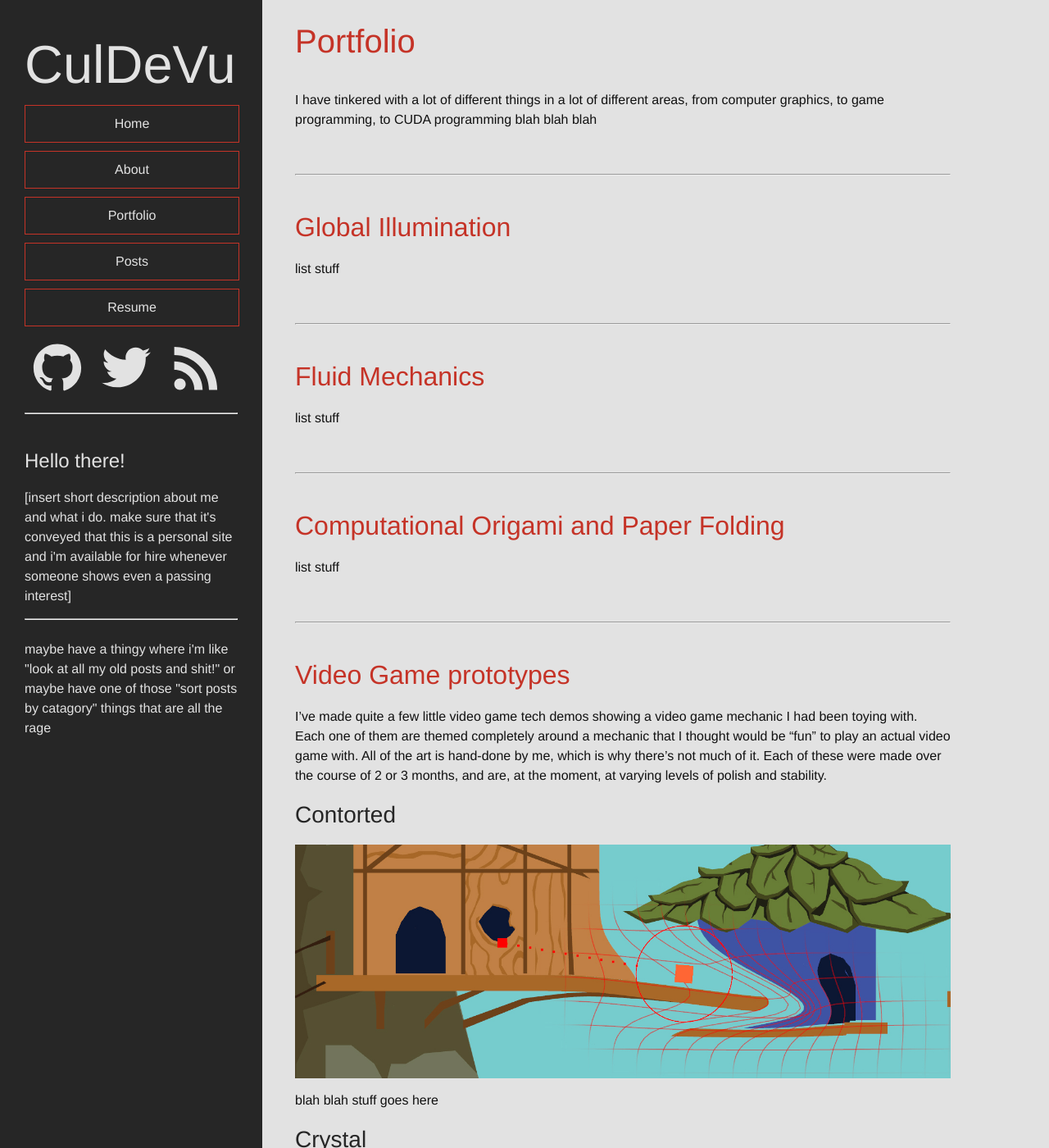
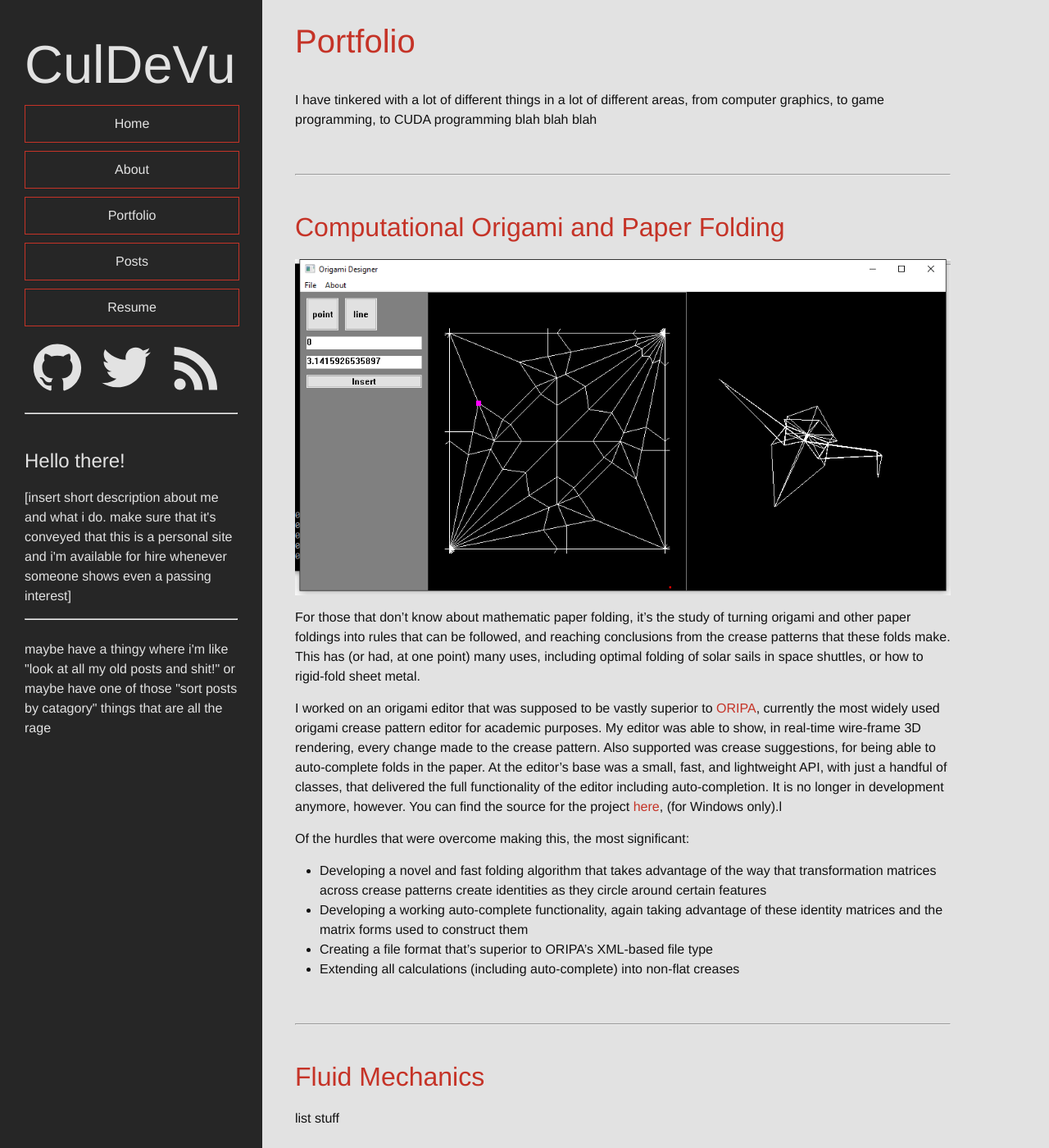
Before and after one commit to CulDeVu/culdevu.github.io, a Jekyll site: the page built from portfolio.md, in a window 1280 px wide and 1400 px high. Shown: the whole window at 82% size. Built offline with Jekyll 4.4.1, drawn with Linux system fonts in a browser that asks for light colours; some of the changed text lies outside the part shown.

Commit message:
updated portfolio

```diff
--- a/_config.yml
+++ b/_config.yml
@@ -11,7 +11,7 @@
 description: > # this means to ignore newlines until "baseurl:"
     [sort description and key words to shove in meta tags]
 baseurl: "" # the subpath of your site, e.g. /blog
-url: "http://culdevu.github.io" # the base hostname & protocol for your site
+url: "http://djtaylor.me" # the base hostname & protocol for your site
 twitter_username: CulDeVu
 github_username:  CulDeVu
 
--- a/portfolio.md
+++ b/portfolio.md
@@ -5,6 +5,35 @@
 ---
 
 I have tinkered with a lot of different things in a lot of different areas, from computer graphics, to game programming, to CUDA programming blah blah blah
+
+<br />
+<hr>
+<br />
+
+Computational Origami and Paper Folding
+===
+
+![Origami Designer window]( {{ site.url }}/assets/portfolio/origami.png)
+
+For those that don't know about mathematic paper folding, it's the study of turning origami and other paper foldings into rules that can be followed, and reaching conclusions from the crease patterns that these folds make. This has (or had, at one point) many uses, including optimal folding of solar sails in space shuttles, or how to rigid-fold sheet metal.
+
+I worked on an origami editor that was supposed to be vastly superior to [ORIPA](http://mitani.cs.tsukuba.ac.jp/oripa/), currently the most widely used origami crease pattern editor for academic purposes. My editor was able to show, in real-time wire-frame 3D rendering, every change made to the crease pattern. Also supported was crease suggestions, for being able to auto-complete folds in the paper. At the editor's base was a small, fast, and lightweight  API, with just a handful of classes, that delivered the full functionality of the editor including auto-completion. It is no longer in development anymore, however. You can find the source for the project [here](https://github.com/CulDeVu/OrigamiConverter), (for Windows only).l
+
+Of the hurdles that were overcome making this, the most significant:
+
+- Developing a novel and fast folding algorithm that takes advantage of the way that transformation matrices across crease patterns create identities as they circle around certain features
+- Developing a working auto-complete functionality, again taking advantage of these identity matrices and the matrix forms used to construct them
+- Creating a file format that's superior to ORIPA's XML-based file type
+- Extending all calculations (including auto-complete) into non-flat creases
+
+<br />
+<hr>
+<br />
+
+Fluid Mechanics
+===
+
+list stuff
 
 <br />
 <hr>
@@ -19,23 +48,6 @@
 <hr>
 <br />
 
-Fluid Mechanics
-===
-
-list stuff
-
-<br />
-<hr>
-<br />
-
-Computational Origami and Paper Folding
-===
-
-list stuff
-
-<br />
-<hr>
-<br />
 
 Video Game prototypes
 ===
@@ -47,8 +59,16 @@
 
 ![Crystal game prototype]( {{ site.url }}/assets/portfolio/contorted.jpg)
 
-blah blah stuff goes here
+Contorted is a game where you bend space in order to move around and solve puzzles in the game world. The movement was based around a grappling hook that pulls ledges and objects toward you, instead of the other way around. A video of it in action here:
 
+<iframe width="640" height="360" src="https://www.youtube.com/embed/h2K6sl1c4fY" frameborder="0" allowfullscreen></iframe>
+
+The main feature of this game, and the part that took the most time, was creating the physics engine. Box2D, Chipmunk2S, and really all other mainstream physics engines, require that you submit static fixtures around even dynamic objects. Even with soft-bodies, these physics engines take huge performance hits when modifying fixture shapes, so a special engine had to be made to support a constantly bending world at a decent framerate. The final engine was modeled off of, with many modifications and improvements, Paul Firth's speculative physics write-up [here](http://www.wildbunny.co.uk/blog/2011/03/25/speculative-contacts-an-continuous-collision-engine-approach-part-1/).
+
+Apart from the physics engine, other barriers that I had to overcome included:
+
+- Mesh optimization, so that world bending could be done at mesh vertexes and have minimal holes show up
+- Creating an art style that would synergize with the new movement capabilities of the player character
 
 Crystal
 ---
```
Also changed, not shown: assets/portfolio/origami.png (added).
